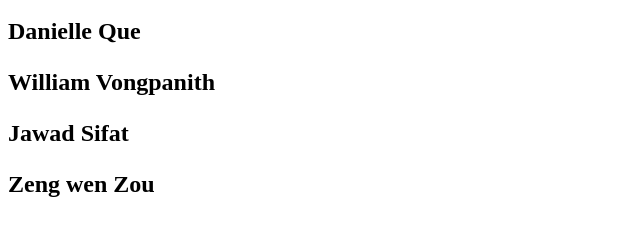
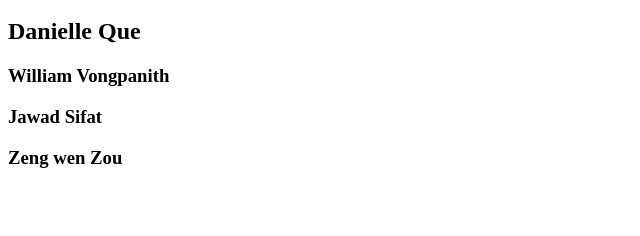
Before and after one commit to danielle-que/web, a plain HTML site: page index.html in a window 1280 px wide. Shown: the part 48-284 px from the top of the page, without its empty margins (0-640 px from the left). Drawn offline with Linux system fonts and the light colour scheme.

Commit message:
Update index.html

```diff
--- a/index.html
+++ b/index.html
@@ -12,11 +12,11 @@ HW02 -- Publishio!
   </h1>
   <h2>
     Danielle Que
-    <body>
+    <h3>
       <p>William Vongpanith</p>
       <p>Jawad Sifat</p>
       <p>Zeng wen Zou</p>
-    </body>
+    </h3>
   </h2>
   <title>
     Boink
```
